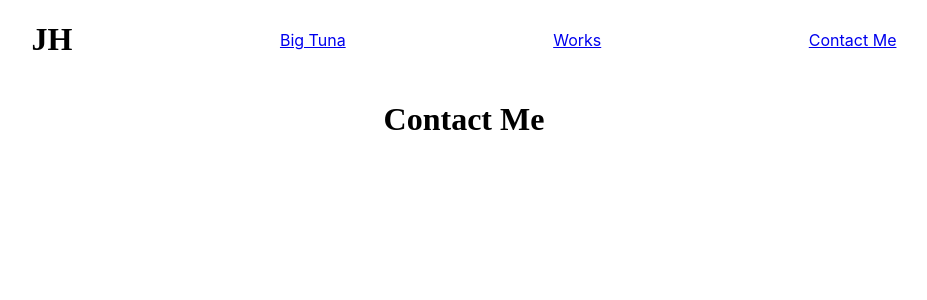
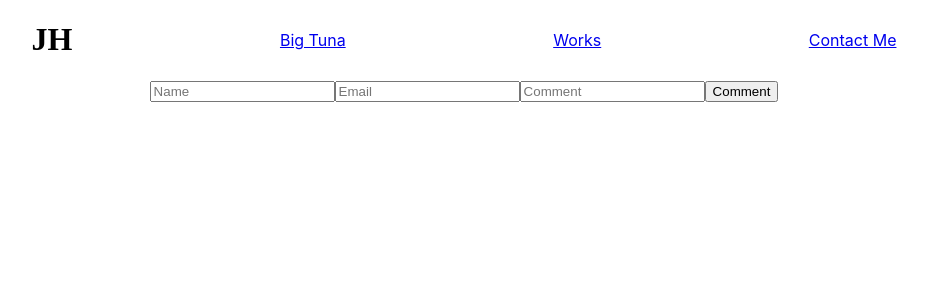
Before and after one commit to rmg2995/Jim-Halpert, a React (Create React App) app: page /contact in a window 1280 px wide. Shown: the top 300 px of the page, without its empty margins (176-1103 px from the left). Built offline with nearby package versions, Linux system fonts and the light colour scheme.

Commit message:
slow windows

```diff
--- a/package.json
+++ b/package.json
@@ -6,6 +6,7 @@
     "@testing-library/jest-dom": "^4.2.4",
     "@testing-library/react": "^9.5.0",
     "@testing-library/user-event": "^7.2.1",
+    "axios": "^0.19.2",
     "react": "^16.13.1",
     "react-dom": "^16.13.1",
     "react-router": "^5.2.0",
--- a/src/components/ContactMe.js
+++ b/src/components/ContactMe.js
@@ -1,10 +1,40 @@
 import React, { Component } from "react";
+// import Axios from "axios";
+class ContactMe extends Component {
+  handleChange = (e) => {
+    this.setState({ [e.target.name]: e.target.value });
+  };
 
-class ContactMe extends Component {
+  handleSubmit = async (e) => {
+    e.preventDefault();
+    console.log(this.state);
+    // let res = await Axios.post(`http://localhost:5000/addMovie`, this.state);
+    // alert(res.data);
+  };
   render() {
     return (
       <div>
-        <h1>Contact Me</h1>
+        <form onSubmit={this.handleSubmit}>
+          <input
+            onChange={this.handleChange}
+            name="title"
+            type="text"
+            placeholder="Name"
+          />
+          <input
+            onChange={this.handleChange}
+            name="title"
+            type="email"
+            placeholder="Email"
+          />
+          <input
+            onChange={this.handleChange}
+            name="director"
+            type="text"
+            placeholder="Comment"
+          />
+          <button>Comment</button>
+        </form>
       </div>
     );
   }
--- a/src/components/Home.js
+++ b/src/components/Home.js
@@ -6,6 +6,9 @@ class Home extends Component {
       <div className="home">
         <h1>Jim Halpert</h1>
         <h4>"blahblahblah"</h4>
+        {/* <img
+          src={require("../components/images/marjanblan-_kUxT8WkoeY-unsplash.jpg")}
+        />  */}
       </div>
     );
   }
--- a/src/components/Navbar.js
+++ b/src/components/Navbar.js
@@ -9,7 +9,7 @@ class Navbar extends Component {
           <h1>JH</h1>
           <Link to="/aboutme">Big Tuna</Link>
           <Link to="/works">Works</Link>
-          <Link to="/contactme">Contact Me</Link>
+          <Link to="/contact">Contact Me</Link>
         </div>
       </div>
     );
```
Also changed, not shown: src/components/images/marjanblan-_kUxT8WkoeY-unsplash.jpg (added), 1 other file (tests, documents, lock files or other folders).
